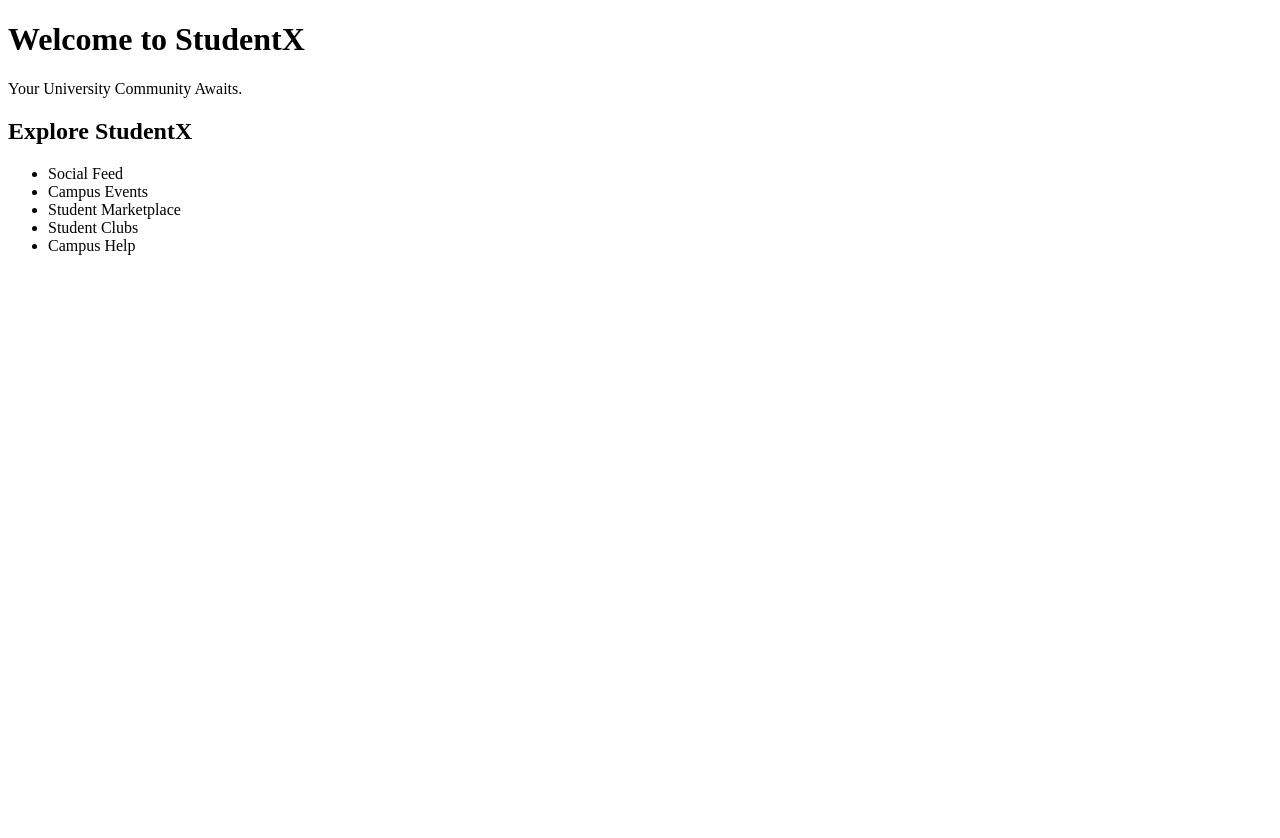
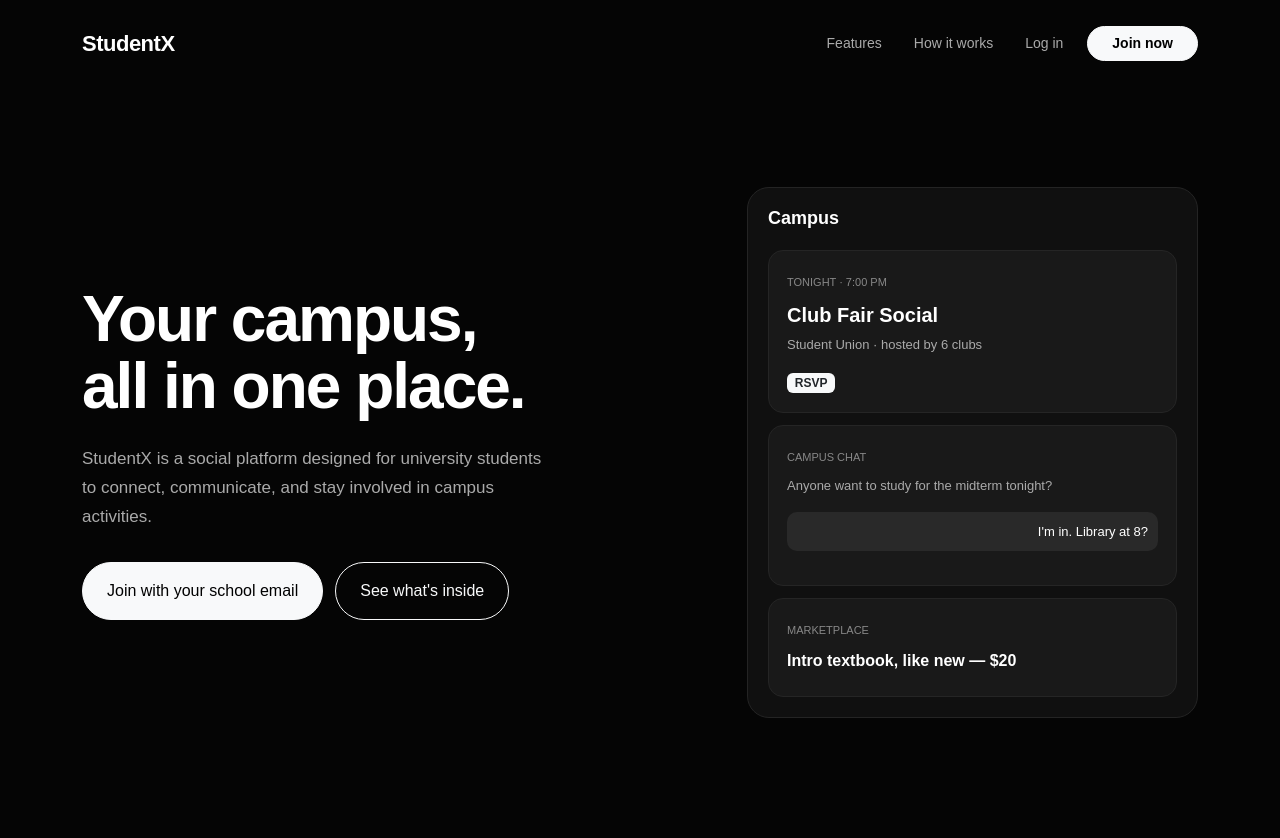
Before and after one commit to gaaelh/StudentX, a Django app: page / in a window 1280 px wide. Before the commit the page ends 255 px from the top, so only its background shows below. Run offline with Django 5.2, Linux system fonts and the light colour scheme.

Commit message:
updated homepage design only

```diff
--- /dev/null
+++ b/core/static/core/css/style.css
@@ -0,0 +1,145 @@
+
+/* StudentX Base Design */
+body {
+    background-color: #050505;
+    color: #ffffff;
+    font-family: Arial, sans-serif;
+}
+
+/* Navigation Bar */
+.studentx-navbar {
+    background-color: #050505;
+    padding: 22px 0;
+}
+
+.studentx-navbar .navbar-brand {
+    color: #ffffff;
+    font-size: 22px;
+    letter-spacing: -0.5px;
+}
+
+.studentx-navbar .nav-link {
+    color: #aaaaaa;
+    font-size: 14px;
+}
+
+.studentx-navbar .nav-link:hover {
+    color: #ffffff;
+}
+
+.studentx-navbar .btn {
+    font-size: 14px;
+    font-weight: 600;
+}
+
+/* this is to keep StudentX logo on the left */
+.studentx-navbar .container {
+    display: flex;
+    align-items: center;
+    justify-content: space-between;
+}
+
+.studentx-navbar .navbar-brand {
+    margin-right: auto;
+}
+
+
+/* Welcome Section */
+.hero-section {
+    padding-top: 100px;
+    padding-bottom: 120px;
+}
+
+.hero-badge {
+    display: inline-block;
+    border: 1px solid #333;
+    border-radius: 30px;
+    padding: 8px 15px;
+    color: #aaa;
+    font-size: 13px;
+    margin-bottom: 25px;
+}
+
+.hero-title {
+    font-size: clamp(42px, 5vw, 70px);
+    font-weight: 800;
+    line-height: 1.05;
+    letter-spacing: -2px;
+    margin-bottom: 25px;
+}
+
+.hero-description {
+    color: #aaa;
+    font-size: 17px;
+    max-width: 470px;
+    line-height: 1.7;
+    margin-bottom: 30px;
+}
+
+.hero-buttons {
+    display: flex;
+    gap: 12px;
+    flex-wrap: wrap;
+}
+
+/* Campus Preview */
+.campus-preview {
+    background: #101010;
+    border: 1px solid #242424;
+    border-radius: 22px;
+    padding: 20px;
+}
+
+.campus-preview h4 {
+    font-size: 18px;
+    font-weight: 700;
+    margin-bottom: 20px;
+}
+
+.preview-card {
+    background: #191919;
+    border: 1px solid #252525;
+    border-radius: 15px;
+    padding: 18px;
+    margin-bottom: 12px;
+}
+
+.preview-card:last-child {
+    margin-bottom: 0;
+}
+
+.preview-card small {
+    color: #888;
+    font-size: 11px;
+}
+
+.preview-card h5,
+.preview-card h6 {
+    margin-top: 10px;
+    font-weight: 700;
+}
+
+.preview-card p {
+    color: #aaa;
+    font-size: 13px;
+    margin-top: 8px;
+}
+
+.chat-reply {
+    background: #292929;
+    padding: 10px;
+    border-radius: 10px;
+    text-align: right;
+    color: white !important;
+}
+
+@media (max-width: 991px) {
+    .hero-section {
+        padding-top: 60px;
+        padding-bottom: 70px;
+    }
+
+    .campus-preview {
+        margin-top: 50px;
+    }
+}
--- a/core/templates/core/home.html
+++ b/core/templates/core/home.html
@@ -1,25 +1,100 @@
+{% load static %}
 <!DOCTYPE html>
 <html lang="en">
 <head>
     <meta charset="UTF-8">
     <meta name="viewport" content="width=device-width, initial-scale=1.0">
     <title>StudentX</title>
+
+    <link href="https://cdn.jsdelivr.net/npm/bootstrap@5.3.3/dist/css/bootstrap.min.css" rel="stylesheet">
+
+    <link rel="stylesheet" href="{% static 'core/css/style.css' %}">
+
 </head>
 <body>
+<!-- StudentX Navigation Bar -->
+<nav class="navbar navbar-expand-lg navbar-dark studentx-navbar">
+    <div class="container">
+        <a class="navbar-brand fw-bold" href="#">StudentX</a>
 
-    <h1>Welcome to StudentX</h1>
+        <button class="navbar-toggler" type="button"
+                data-bs-toggle="collapse"
+                data-bs-target="#studentxNav"
+                aria-controls="studentxNav"
+                aria-expanded="false"
+                aria-label="Toggle navigation">
+            <span class="navbar-toggler-icon"></span>
+        </button>
 
-    <p>Your University Community Awaits.</p>
+        <div class="collapse navbar-collapse" id="studentxNav">
+            <div class="navbar-nav ms-auto align-items-lg-center gap-lg-3">
+                <a class="nav-link" href="#features">Features</a>
+                <a class="nav-link" href="#how-it-works">How it works</a>
+                <a class="nav-link" href="#">Log in</a>
+                <a class="btn btn-light rounded-pill px-4" href="#">Join now</a>
+            </div>
+        </div>
+    </div>
+</nav>
 
-    <h2>Explore StudentX</h2>
 
-    <ul>
-        <li>Social Feed</li>
-        <li>Campus Events</li>
-        <li>Student Marketplace</li>
-        <li>Student Clubs</li>
-        <li>Campus Help</li>
-    </ul>
+<!-- StudentX Welcome Section -->
+<section class="hero-section container">
+    <div class="row align-items-center">
 
+        <!-- Left Side -->
+        <div class="col-lg-7">
+
+            <h1 class="hero-title">
+                Your campus,<br>
+                all in one place.
+            </h1>
+
+            <p class="hero-description">
+                StudentX is a social platform designed for university
+                students to connect, communicate, and stay involved
+                in campus activities.
+            </p>
+
+            <div class="hero-buttons">
+                <a href="#" class="btn btn-light rounded-pill px-4 py-3">
+                    Join with your school email
+                </a>
+
+                <a href="#features" class="btn btn-outline-light rounded-pill px-4 py-3">
+                    See what's inside
+                </a>
+            </div>
+        </div>
+
+        <!-- Right Side -->
+        <div class="col-lg-5">
+            <div class="campus-preview">
+                <h4>Campus</h4>
+
+                <div class="preview-card">
+                    <small>TONIGHT · 7:00 PM</small>
+                    <h5>Club Fair Social</h5>
+                    <p>Student Union · hosted by 6 clubs</p>
+                    <span class="badge bg-light text-dark">RSVP</span>
+                </div>
+
+                <div class="preview-card">
+                    <small>CAMPUS CHAT</small>
+                    <p>Anyone want to study for the midterm tonight?</p>
+                    <p class="chat-reply">I'm in. Library at 8?</p>
+                </div>
+
+                <div class="preview-card">
+                    <small>MARKETPLACE</small>
+                    <h6>Intro textbook, like new — $20</h6>
+                </div>
+            </div>
+        </div>
+
+    </div>
+</section>
+
+<script src="https://cdn.jsdelivr.net/npm/bootstrap@5.3.3/dist/js/bootstrap.bundle.min.js"></script>
 </body>
 </html>
```
